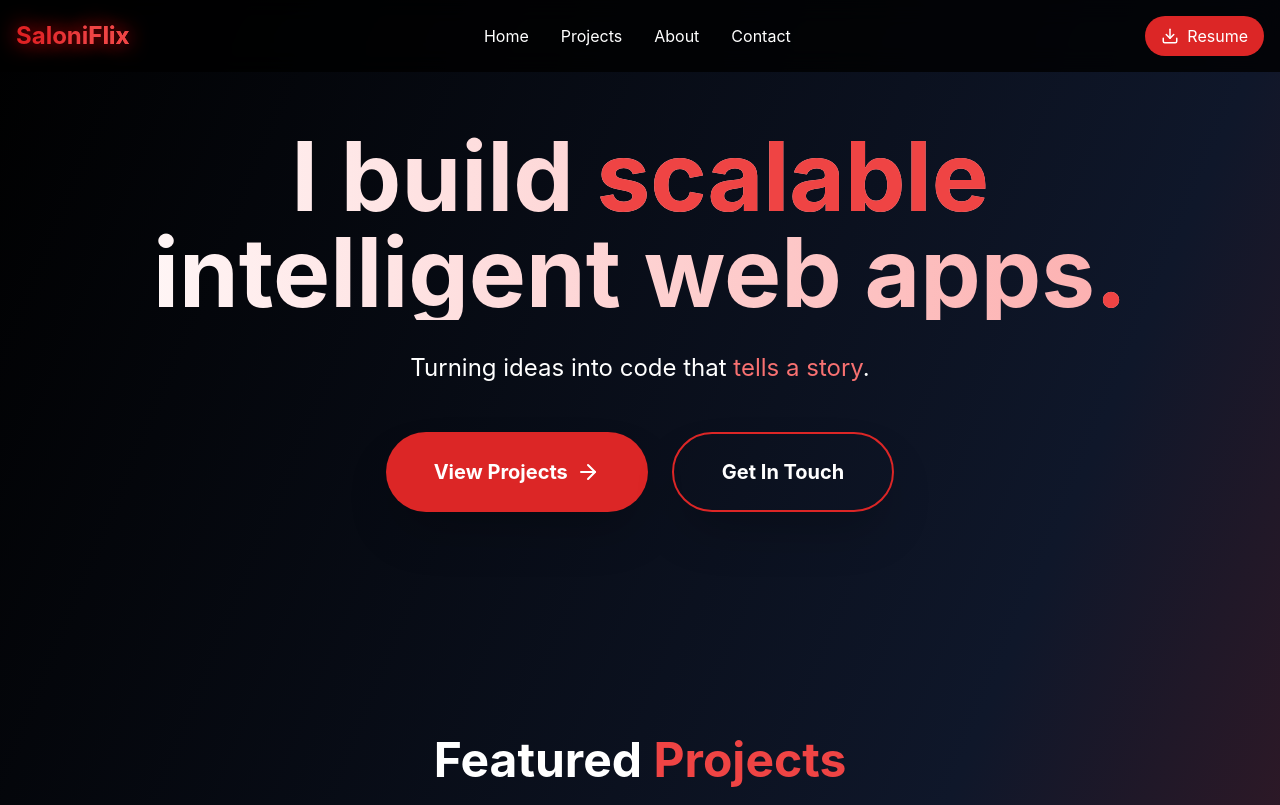
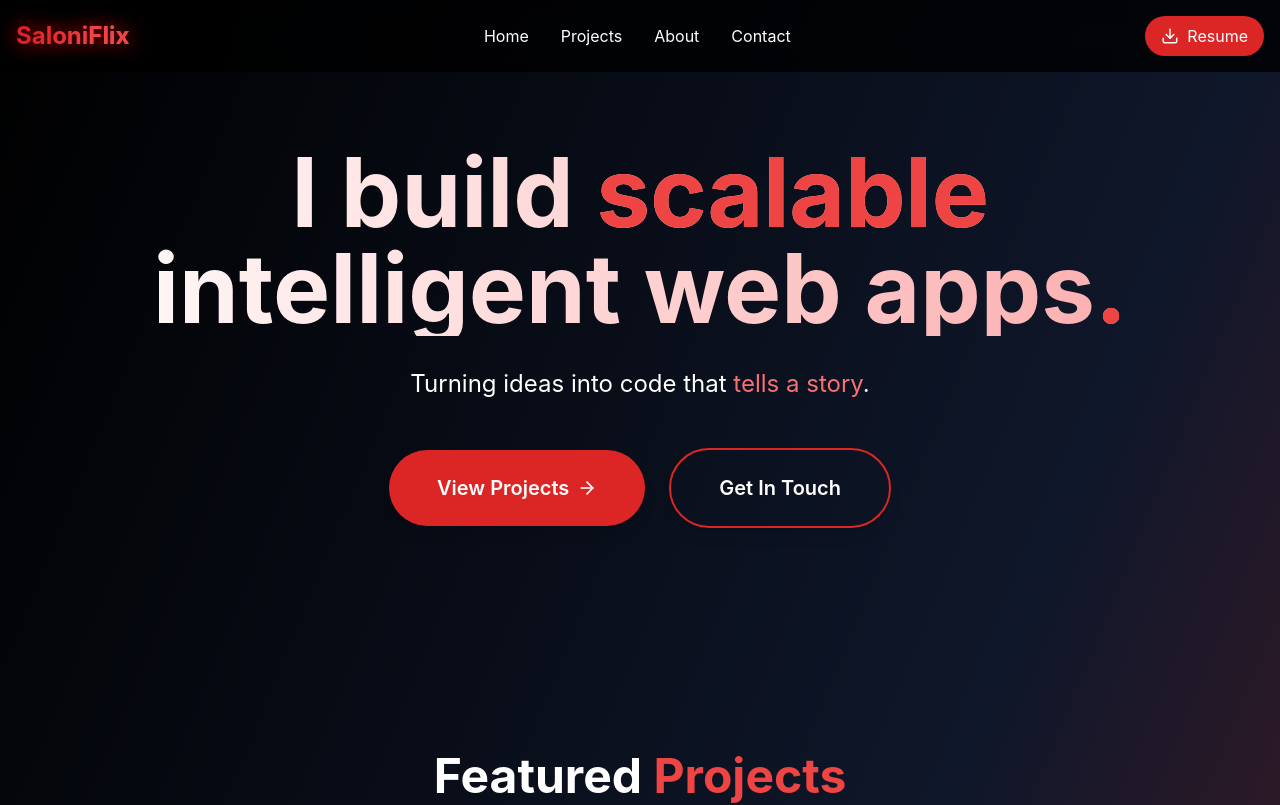
Before and after one commit to Salonii2004/saloniflixx, a React (Vite) app: page / in a window 1280 px wide. Shown: the top 805 px of the page. Built offline with nearby package versions, Linux system fonts and the light colour scheme.

Commit message:
Update Hero.tsx

```diff
--- a/src/components/Hero.tsx
+++ b/src/components/Hero.tsx
@@ -3,52 +3,42 @@ import { ArrowRight } from "lucide-react";
 import { Link } from "react-router-dom";
 
 const Hero = () => (
-  <section className="pt-32 pb-32 text-center px-4">
+  <section className="pt-28 pb-20 sm:pt-36 sm:pb-32 text-center px-4">
     <motion.h1
       initial={{ y: 50, opacity: 0 }}
       animate={{ y: 0, opacity: 1 }}
       transition={{ duration: 0.8 }}
-      className="text-6xl md:text-8xl font-bold mb-8 bg-gradient-to-r from-white to-red-300 bg-clip-text text-transparent"
+      className="text-4xl sm:text-6xl md:text-8xl font-bold mb-6 sm:mb-8 bg-gradient-to-r from-white to-red-300 bg-clip-text text-transparent leading-tight"
     >
       I build <span className="text-red-500">scalable</span>
       <br />
-      intelligent web apps
-      <span className="text-red-500">.</span>
+      intelligent web apps<span className="text-red-500">.</span>
     </motion.h1>
 
     <motion.p
       initial={{ y: 50, opacity: 0 }}
       animate={{ y: 0, opacity: 1 }}
       transition={{ delay: 0.3, duration: 0.8 }}
-      className="text-xl md:text-2xl mb-12 max-w-2xl mx-auto opacity-90"
+      className="text-lg sm:text-xl md:text-2xl mb-8 sm:mb-12 max-w-2xl mx-auto opacity-90"
     >
       Turning ideas into code that <span className="text-red-400">tells a story</span>.
     </motion.p>
 
-    <div className="flex flex-col sm:flex-row gap-6 justify-center">
+    <div className="flex flex-col sm:flex-row gap-4 sm:gap-6 justify-center items-center">
       <motion.a
         href="#projects"
-        initial={{ scale: 0.9 }}
-        animate={{ scale: 1 }}
         whileHover={{ scale: 1.05 }}
-        className="bg-red-600 px-12 py-6 rounded-full font-bold text-xl hover:bg-red-500 transition-all shadow-2xl flex items-center justify-center"
+        className="bg-red-600 px-8 sm:px-12 py-4 sm:py-6 rounded-full font-semibold text-lg sm:text-xl hover:bg-red-500 transition-all shadow-lg flex items-center justify-center"
       >
-        View Projects <ArrowRight className="ml-2" />
+        View Projects <ArrowRight className="ml-2" size={20} />
       </motion.a>
 
-      {/* ✅ Fixed navigation using React Router Link */}
-      <motion.div
-        initial={{ scale: 0.9 }}
-        animate={{ scale: 1 }}
-        whileHover={{ scale: 1.05 }}
+      <Link
+        to="/contact"
+        className="border-2 border-red-600 px-8 sm:px-12 py-4 sm:py-6 rounded-full font-semibold text-lg sm:text-xl hover:bg-red-600 transition-all shadow-lg flex items-center justify-center"
       >
-        <Link
-          to="/contact"
-          className="border-2 border-red-600 px-12 py-6 rounded-full font-bold text-xl hover:bg-red-500 transition-all shadow-2xl flex items-center justify-center"
-        >
-          Get In Touch
-        </Link>
-      </motion.div>
+        Get In Touch
+      </Link>
     </div>
   </section>
 );
```
